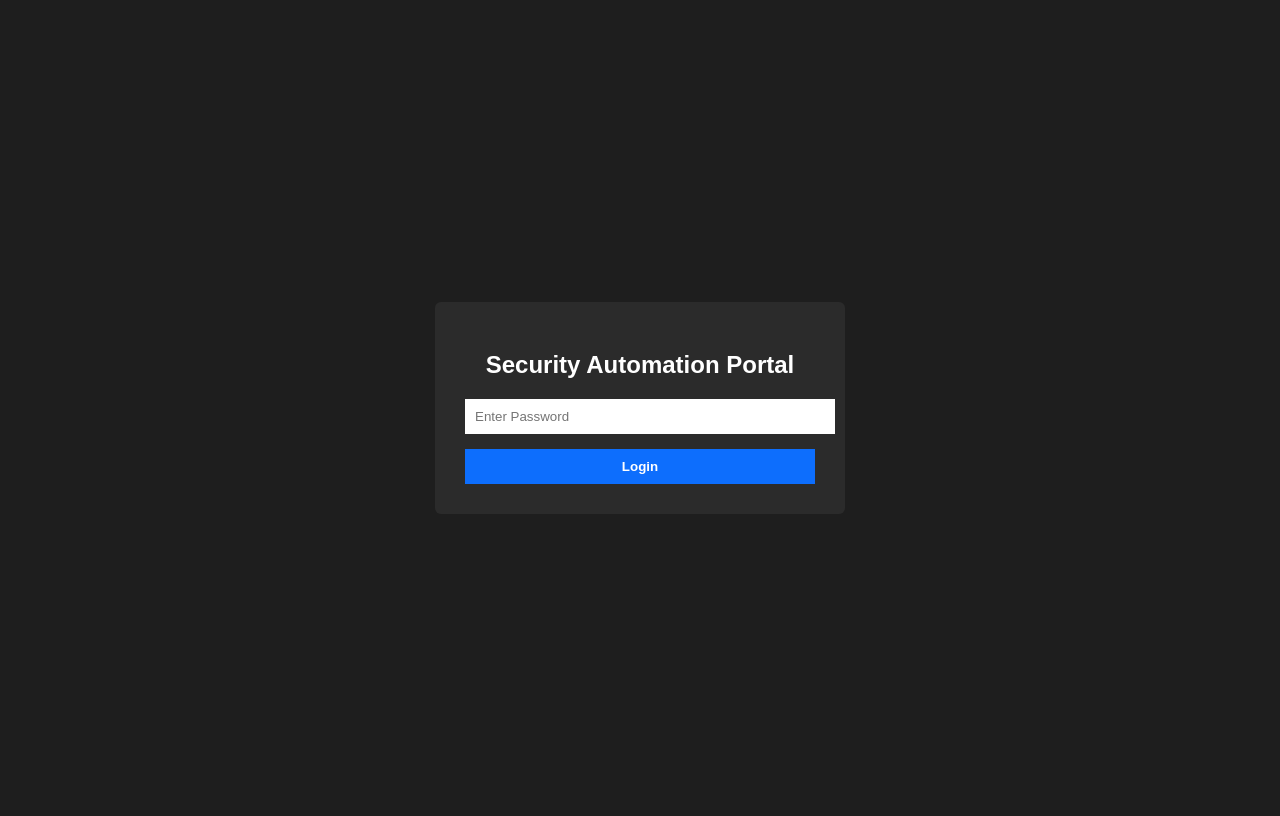
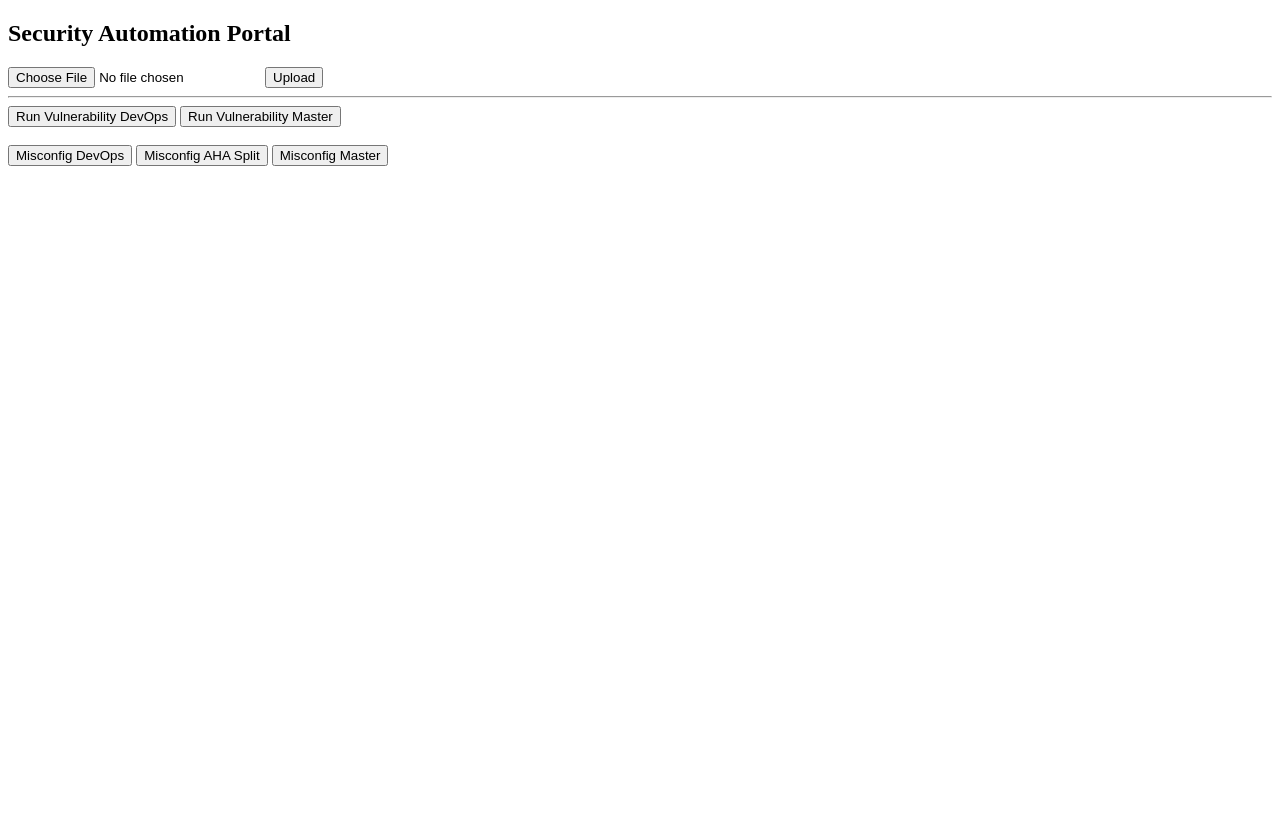
Before and after one commit to harisimpelsys-gif/security-automation-portal, a Flask app: page /index in a window 1280 px wide. After the commit the page ends 166 px from the top, so only its background shows below. Run offline with Flask 3, Linux system fonts and the light colour scheme; the visitor is signed in with stand-in values (Sample User, id 1).

Commit message:
Update index.html

```diff
--- a/templates/index.html
+++ b/templates/index.html
@@ -1,69 +1,27 @@
 <!DOCTYPE html>
-<html lang="en">
+<html>
 <head>
-    <meta charset="UTF-8">
-    <title>Login | Security Automation Portal</title>
-    <style>
-        body {
-            background: #1e1e1e;
-            font-family: Arial, sans-serif;
-            color: #fff;
-            display: flex;
-            align-items: center;
-            justify-content: center;
-            height: 100vh;
-        }
-        .login-box {
-            background: #2b2b2b;
-            padding: 30px;
-            width: 350px;
-            border-radius: 6px;
-        }
-        h2 {
-            margin-bottom: 20px;
-            text-align: center;
-        }
-        input {
-            width: 100%;
-            padding: 10px;
-            margin-bottom: 15px;
-            border: none;
-        }
-        button {
-            width: 100%;
-            padding: 10px;
-            background: #0d6efd;
-            color: white;
-            border: none;
-            font-weight: bold;
-            cursor: pointer;
-        }
-        .flash {
-            background: #dc3545;
-            padding: 10px;
-            margin-bottom: 15px;
-            text-align: center;
-        }
-    </style>
+    <title>Security Automation Portal</title>
 </head>
 <body>
 
-<div class="login-box">
-    <h2>Security Automation Portal</h2>
+<h2>Security Automation Portal</h2>
 
-    {% with messages = get_flashed_messages() %}
-      {% if messages %}
-        {% for msg in messages %}
-          <div class="flash">{{ msg }}</div>
-        {% endfor %}
-      {% endif %}
-    {% endwith %}
+<form action="/upload" method="POST" enctype="multipart/form-data">
+    <input type="file" name="file" required>
+    <button type="submit">Upload</button>
+</form>
 
-    <form method="POST">
-        <input type="password" name="password" placeholder="Enter Password" required>
-        <button type="submit">Login</button>
-    </form>
-</div>
+<hr>
+
+<button onclick="location.href='/run/vul/devops'">Run Vulnerability DevOps</button>
+<button onclick="location.href='/run/vul/master'">Run Vulnerability Master</button>
+
+<br><br>
+
+<button onclick="location.href='/run/mis/devops'">Misconfig DevOps</button>
+<button onclick="location.href='/run/mis/aha'">Misconfig AHA Split</button>
+<button onclick="location.href='/run/mis/master'">Misconfig Master</button>
 
 </body>
 </html>
```
